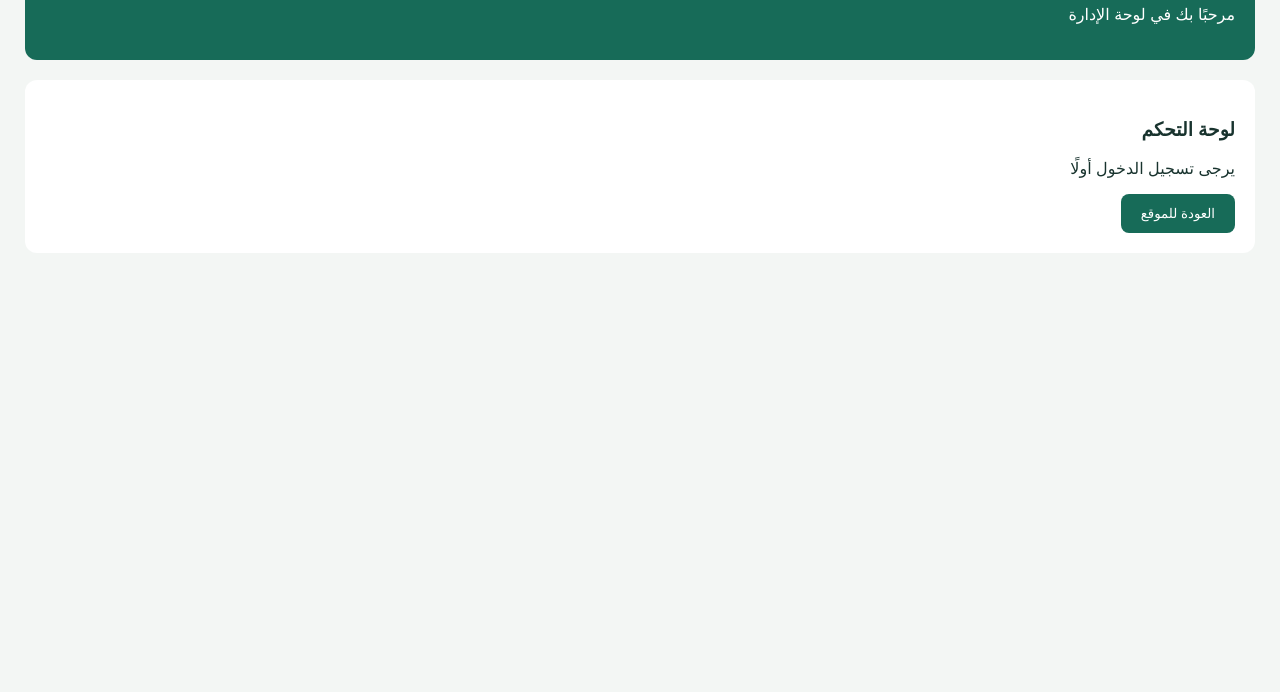
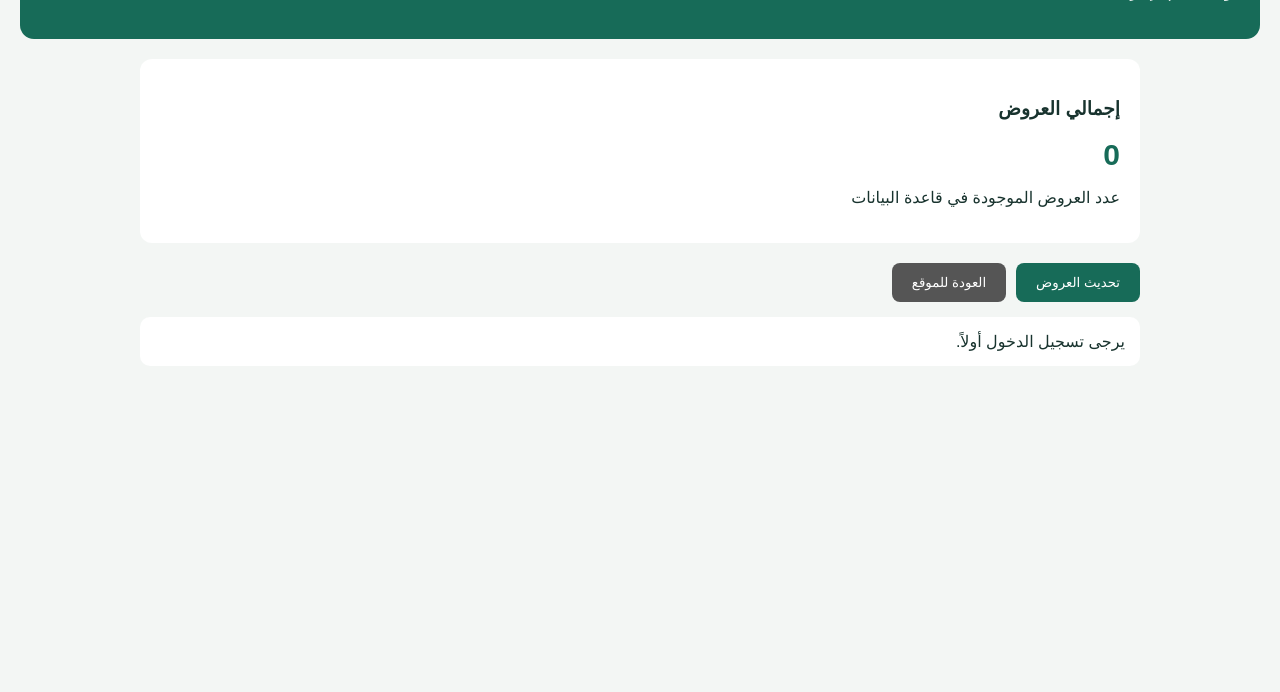
Before and after one commit to ahmedmohammed2222b/baddel-marketplace, a plain HTML site: page dashboard.html in a window 1280 px wide. Shown: the part 108-800 px from the top of the page. Drawn offline with nearby package versions, Linux system fonts and the light colour scheme.

Commit message:
Add files via upload

```diff
--- a/dashboard.html
+++ b/dashboard.html
@@ -4,43 +4,210 @@
 <head>
 <meta charset="UTF-8">
 <meta name="viewport" content="width=device-width, initial-scale=1">
-<title>لوحة تحكم بدّل</title>
+<title>إدارة عروض بدّل</title>
 <script src="https://cdn.jsdelivr.net/npm/@supabase/supabase-js@2"></script>
+
 <style>
-body{font-family:Arial;background:#f3f6f4;margin:0;padding:25px;color:#18332e}
-header{background:#176b58;color:white;padding:20px;border-radius:12px}
-main{background:white;padding:20px;margin-top:20px;border-radius:12px}
-button{background:#176b58;color:white;border:0;padding:12px 20px;border-radius:8px;cursor:pointer}
+*{box-sizing:border-box}
+body{
+  font-family:Arial,sans-serif;
+  background:#f3f6f4;
+  margin:0;
+  padding:20px;
+  color:#18332e;
+}
+header{
+  background:#176b58;
+  color:white;
+  padding:22px;
+  border-radius:14px;
+}
+header h2{margin-top:0}
+main{
+  max-width:1000px;
+  margin:20px auto;
+}
+.stats{
+  background:white;
+  padding:20px;
+  border-radius:12px;
+  margin-bottom:20px;
+}
+#count{
+  font-size:30px;
+  color:#176b58;
+  font-weight:bold;
+}
+.actions{
+  display:flex;
+  gap:10px;
+  flex-wrap:wrap;
+  margin:15px 0;
+}
+button{
+  background:#176b58;
+  color:white;
+  border:0;
+  padding:12px 20px;
+  border-radius:8px;
+  cursor:pointer;
+}
+button:disabled{opacity:.5}
+.card{
+  background:white;
+  padding:18px;
+  border-radius:12px;
+  margin-bottom:14px;
+  border:1px solid #e1eae4;
+  overflow-wrap:anywhere;
+}
+.card h3{color:#176b58}
+.card p{margin:9px 0;line-height:1.6}
+#message{
+  background:white;
+  padding:15px;
+  border-radius:10px;
+  margin:15px 0;
+}
+.back{background:#555}
 </style>
 </head>
+
 <body>
+
 <header>
-<h2>بدّل | لوحة تحكم الإدارة</h2>
-<p>مرحبًا بك في لوحة الإدارة</p>
+  <h2>بدّل | إدارة المنتجات والعروض</h2>
+  <p>لوحة تحكم الإدارة</p>
 </header>
+
 <main>
-<h3>لوحة التحكم</h3>
-<p id="status">جاري التحقق من تسجيل الدخول...</p>
-<button onclick="location.href='index.html'">العودة للموقع</button>
+
+  <section class="stats">
+    <h3>إجمالي العروض</h3>
+    <div id="count">0</div>
+    <p>عدد العروض الموجودة في قاعدة البيانات</p>
+  </section>
+
+  <div class="actions">
+    <button id="refreshBtn" onclick="loadListings()">
+      تحديث العروض
+    </button>
+
+    <button class="back" onclick="location.href='index.html'">
+      العودة للموقع
+    </button>
+  </div>
+
+  <div id="message">جاري التحقق من تسجيل الدخول...</div>
+
+  <section id="listings"></section>
+
 </main>
+
 <script>
-const supabaseUrl='https://wmubsxesiuqnircgxylt.supabase.co';
-const supabaseKey='sb_publishable_PqX_Z9PoK7GoIhW0lCyEAw_1wOUI5mX';
-const db=supabase.createClient(supabaseUrl,supabaseKey);
+const supabaseUrl =
+'https://wmubsxesiuqnircgxylt.supabase.co';
 
-async function checkAdmin(){
- const {data,error}=await db.auth.getSession();
- if(error){
-  document.getElementById('status').textContent=error.message;
-  return;
- }
- if(!data.session){
-  document.getElementById('status').textContent='يرجى تسجيل الدخول أولًا';
-  return;
- }
- document.getElementById('status').textContent='تم تسجيل الدخول بنجاح';
+const supabaseKey =
+'sb_publishable_PqX_Z9PoK7GoIhW0lCyEAw_1wOUI5mX';
+
+const db = supabase.createClient(
+  supabaseUrl,
+  supabaseKey
+);
+
+const message = document.getElementById("message");
+const listingsContainer = document.getElementById("listings");
+const count = document.getElementById("count");
+const refreshBtn = document.getElementById("refreshBtn");
+
+function showMessage(text){
+  message.textContent = text;
 }
-checkAdmin();
+
+async function loadListings(){
+
+  refreshBtn.disabled = true;
+  showMessage("جاري تحميل العروض...");
+  listingsContainer.replaceChildren();
+
+  try {
+
+    const {data:sessionData,error:sessionError} =
+      await db.auth.getSession();
+
+    if(sessionError) throw sessionError;
+
+    if(!sessionData.session){
+      showMessage("يرجى تسجيل الدخول أولاً.");
+      count.textContent = "0";
+      return;
+    }
+
+    const {data,error} = await db
+      .from("listings")
+      .select("*");
+
+    if(error) throw error;
+
+    count.textContent = data.length;
+
+    if(data.length === 0){
+      showMessage("لا توجد عروض ظاهرة أو لا توجد بيانات متاحة.");
+      return;
+    }
+
+    showMessage("تم تحميل العروض بنجاح.");
+
+    data.forEach((item,index)=>{
+
+      const card = document.createElement("article");
+      card.className = "card";
+
+      const title = document.createElement("h3");
+      title.textContent =
+        item.title || item.name || "عرض رقم " + (index+1);
+
+      card.appendChild(title);
+
+      Object.entries(item).forEach(([key,value])=>{
+
+        if(value === null || value === undefined || value === ""){
+          return;
+        }
+
+        const p = document.createElement("p");
+
+        let displayedValue = value;
+
+        if(typeof value === "object"){
+          displayedValue = JSON.stringify(value);
+        }
+
+        p.textContent = key + ": " + displayedValue;
+        card.appendChild(p);
+
+      });
+
+      listingsContainer.appendChild(card);
+
+    });
+
+  } catch(error){
+
+    count.textContent = "—";
+    showMessage("حدث خطأ أثناء تحميل العروض: " + error.message);
+
+  } finally {
+
+    refreshBtn.disabled = false;
+
+  }
+
+}
+
+loadListings();
 </script>
+
 </body>
 </html>
```
